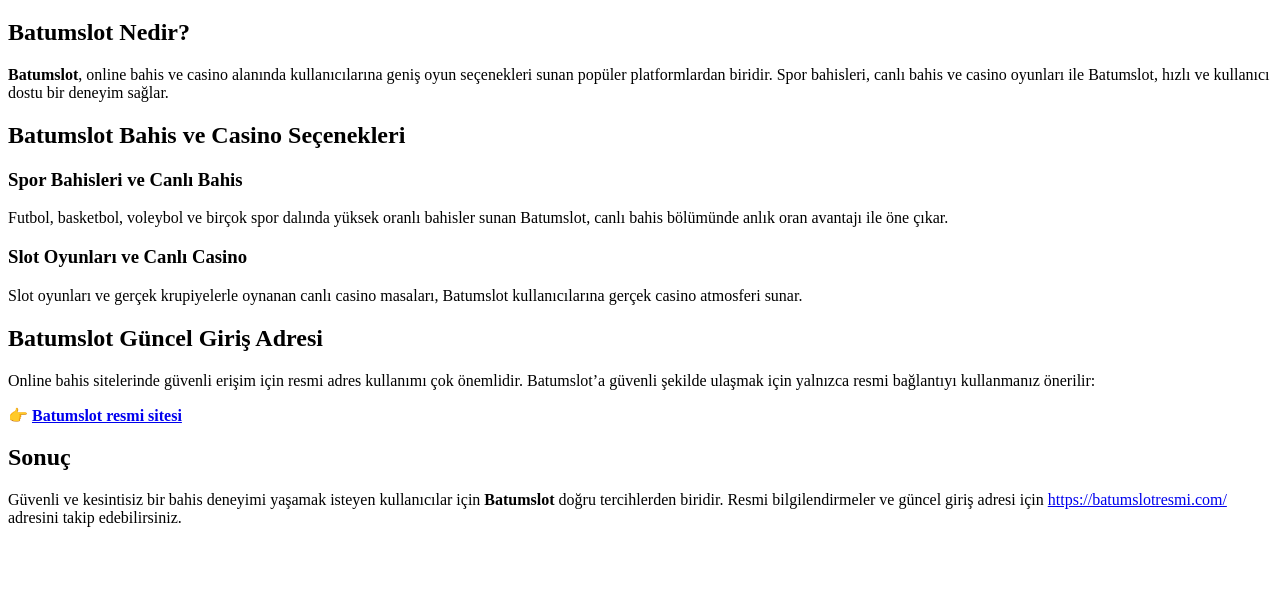
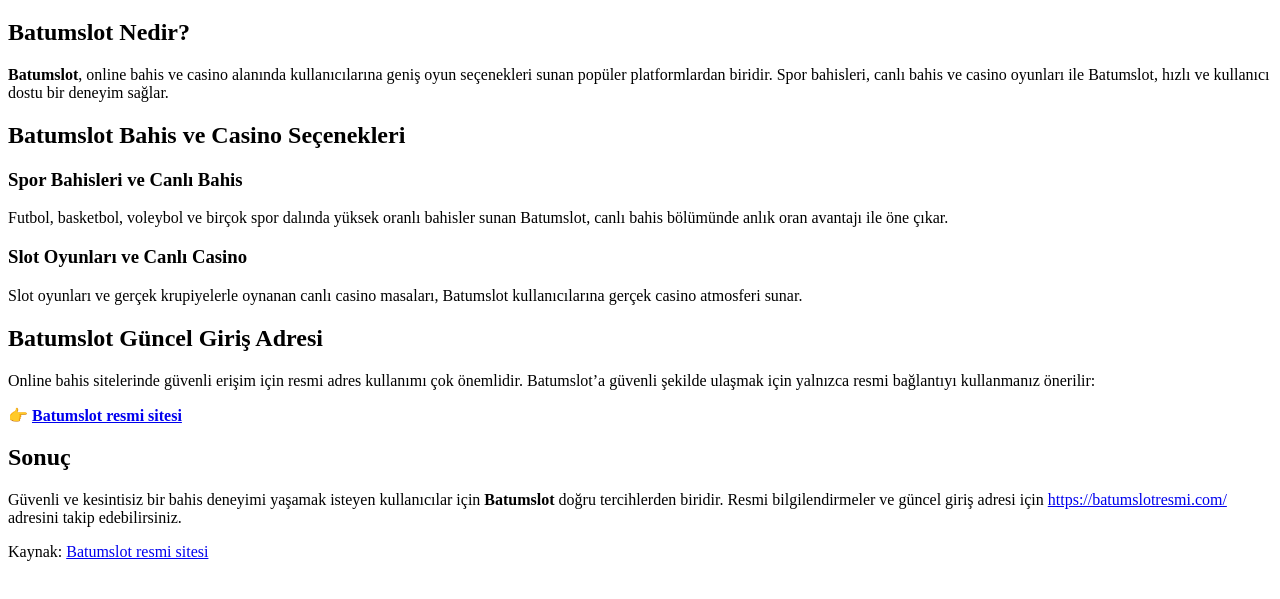
Before and after one commit to batumslotblog/batumslot, a plain HTML site: page index.html in a window 1280 px wide. Shown: the part 61-660 px from the top of the page. Drawn offline with Linux system fonts and the light colour scheme.

Commit message:
Update index.html

```diff
--- a/index.html
+++ b/index.html
@@ -50,4 +50,7 @@
 </p>
 
 </body>
+  <p>
+Kaynak: <a href="https://batumslotresmi.com/" target="_blank">Batumslot resmi sitesi</a>
+</p>
 </html>
```
